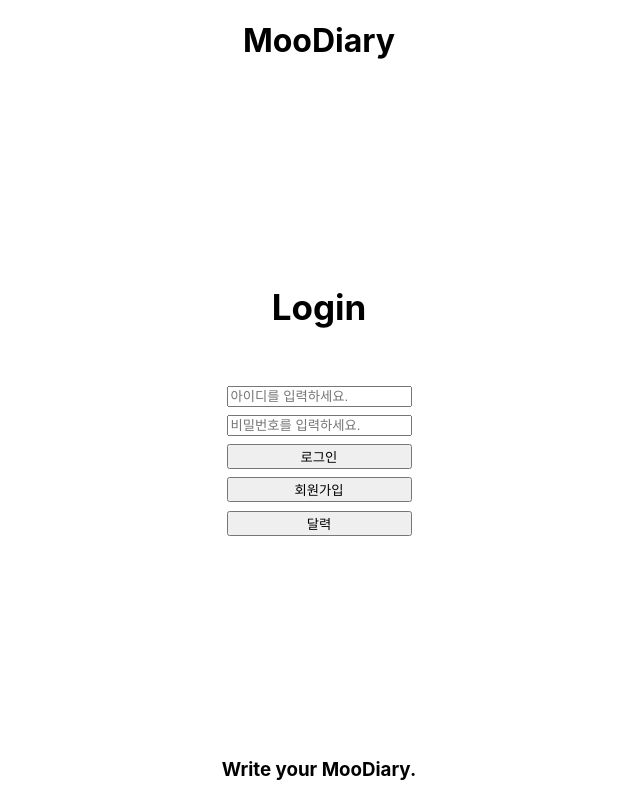
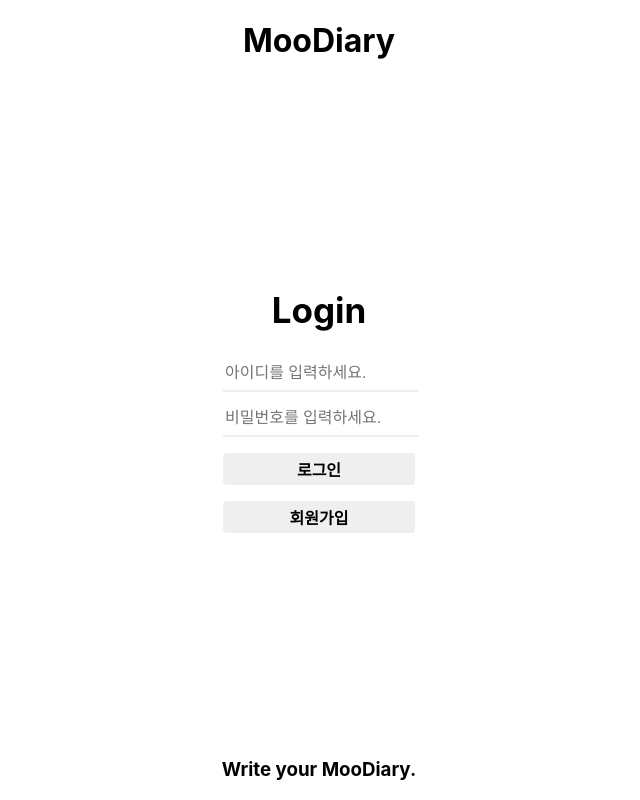
Before and after one commit to oldSalao/moodiary, a React (Create React App) app: page / in a window 1280 px wide. Shown: the whole page, without its empty margins (321-961 px from the left). Built offline with nearby package versions, Linux system fonts and the light colour scheme.

Commit message:
Feat : Login 컴포넌트 스타일링

```diff
--- a/src/components/Login.js
+++ b/src/components/Login.js
@@ -1,3 +1,4 @@
+import { CircularProgress } from "@mui/material";
 import { Link, Redirect } from "react-router-dom";
 import styled from "styled-components";
 
@@ -6,30 +7,42 @@ const LoginBox = styled.div`
   flex-direction: column;
   align-items: center;
   width: 15%;
-  height: 35%;
   max-width: 200px;
-  max-height: 250px;
-  justify-content: space-between;
 `;
 
 const LoginHeaderBox = styled.span`
   font-size: 35px;
   font-weight: bolder;
+  padding-bottom: 1rem;
 `;
 
 const LoginFormBox = styled.form`
-  display: flex;
+  /* display: flex;
   flex-direction: column;
-  justify-content: space-between;
-  max-height: 150px;
-  height: 100%;
-  & input {
-    box-sizing: border-box;
-    width: 100%;
-  }
-  & button {
-    width: 100%;
-  }
+  justify-content: space-between; */
+`;
+
+const InputBox = styled.input`
+  width: 100%;
+  font-size: 1rem;
+  border: none;
+  border-bottom: 2px solid #eee;
+  padding-bottom: 0.5rem;
+  margin-top: 1rem;
+  outline: none;
+`;
+
+const ButtonBox = styled.button`
+  width: 100%;
+  border: none;
+  border-radius: 4px;
+  font-size: 1rem;
+  font-weight: bold;
+  margin-top: 1rem;
+  padding: 0.25rem 1rem;
+  color: black;
+  outline: none;
+  cursor: pointer;
 `;
 
 const Login = ({
@@ -39,12 +52,6 @@ const Login = ({
   onChangePassword,
   onClickLogin,
 }) => {
-  if (loading) {
-    return <div>로딩중...</div>;
-  }
-  if (error) {
-    return <div>로그인실패</div>;
-  }
   if (localStorage.getItem("token")) {
     return <Redirect to={"/myPage"} />;
   }
@@ -53,22 +60,29 @@ const Login = ({
     <LoginBox>
       <LoginHeaderBox>Login</LoginHeaderBox>
       <LoginFormBox>
-        <input
+        <InputBox
           type="text"
           placeholder="아이디를 입력하세요."
           onChange={onChangeUserName}
         />
-        <input
-          type="text"
+        <InputBox
+          type="password"
           placeholder="비밀번호를 입력하세요."
           onChange={onChangePassword}
         />
-        <button onClick={onClickLogin}>로그인</button>
+        <ButtonBox onClick={onClickLogin}>
+          {loading ? <CircularProgress size="20px" /> : "로그인"}
+          {error && (
+            <>
+              <br />
+              <span style={{ color: "red", fontSize: "small" }}>
+                로그인 실패
+              </span>
+            </>
+          )}
+        </ButtonBox>
         <Link to="/join">
-          <button>회원가입</button>
-        </Link>
-        <Link to="/calendar">
-          <button>달력</button>
+          <ButtonBox>회원가입</ButtonBox>
         </Link>
       </LoginFormBox>
     </LoginBox>
--- a/src/container/LoginContainer.js
+++ b/src/container/LoginContainer.js
@@ -24,7 +24,6 @@ const LoginContainer = () => {
     e.preventDefault();
     const fetchLogin = async () => {
       try {
-        setError(null);
         setLoading(true);
 
         const response = await axios.post(
```
